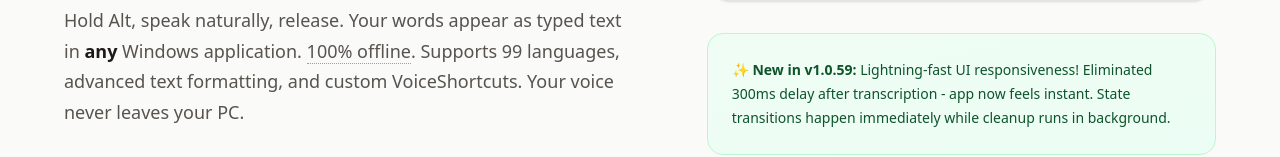
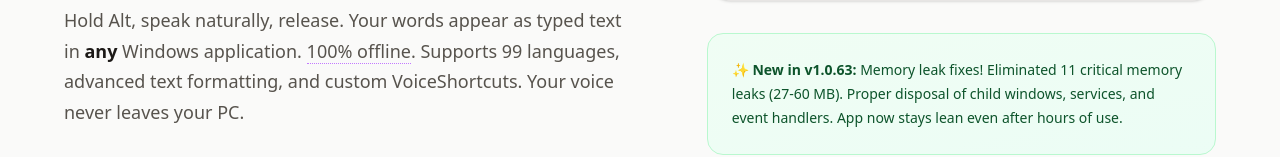
Before and after one commit to mikha08-rgb/VoiceLite, a Next.js app in the folder voicelite-web/: page / in a window 1280 px wide. Shown: the part 486-643 px from the top of the page. Built offline with nearby package versions, Linux system fonts and the light colour scheme; no server answers.

Commit message:
feat: update release notes to v1.0.63 - memory leak fixes

```diff
--- a/voicelite-web/app/page.tsx
+++ b/voicelite-web/app/page.tsx
@@ -316,7 +316,7 @@
             )}
 
             <div className="rounded-2xl border border-green-200 bg-gradient-to-br from-green-50 to-emerald-50 px-6 py-6 text-sm leading-6 text-green-900 dark:border-green-800 dark:from-green-950/50 dark:to-emerald-950/50 dark:text-green-100">
-              <strong className="font-bold">✨ New in v1.0.59:</strong> Lightning-fast UI responsiveness! Eliminated 300ms delay after transcription - app now feels instant. State transitions happen immediately while cleanup runs in background.
+              <strong className="font-bold">✨ New in v1.0.63:</strong> Memory leak fixes! Eliminated 11 critical memory leaks (27-60 MB). Proper disposal of child windows, services, and event handlers. App now stays lean even after hours of use.
             </div>
           </aside>
         </div>
```
